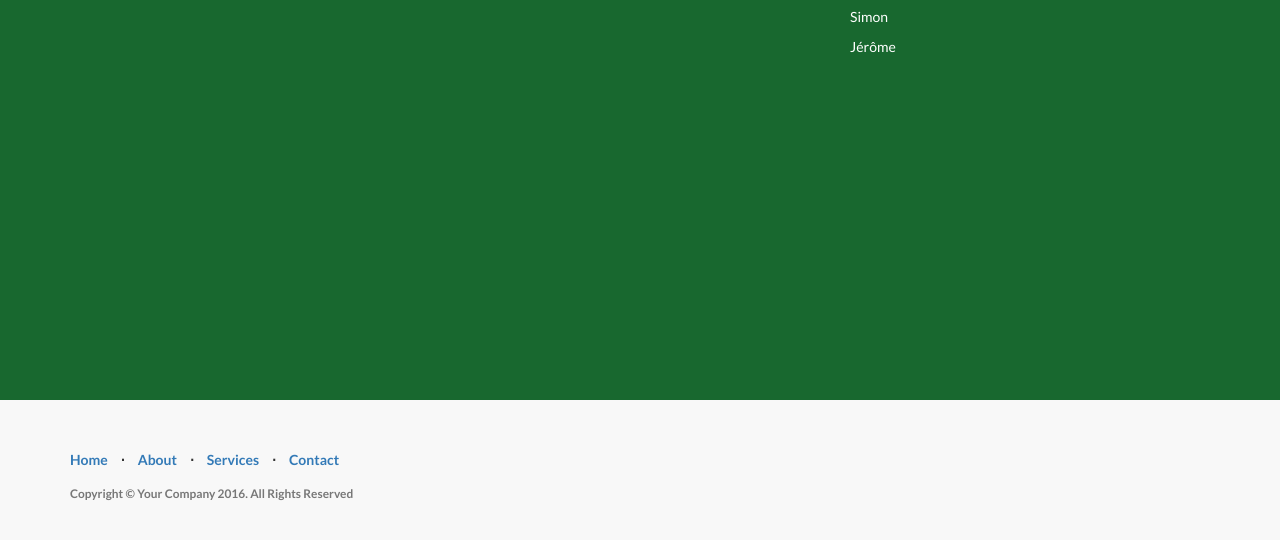
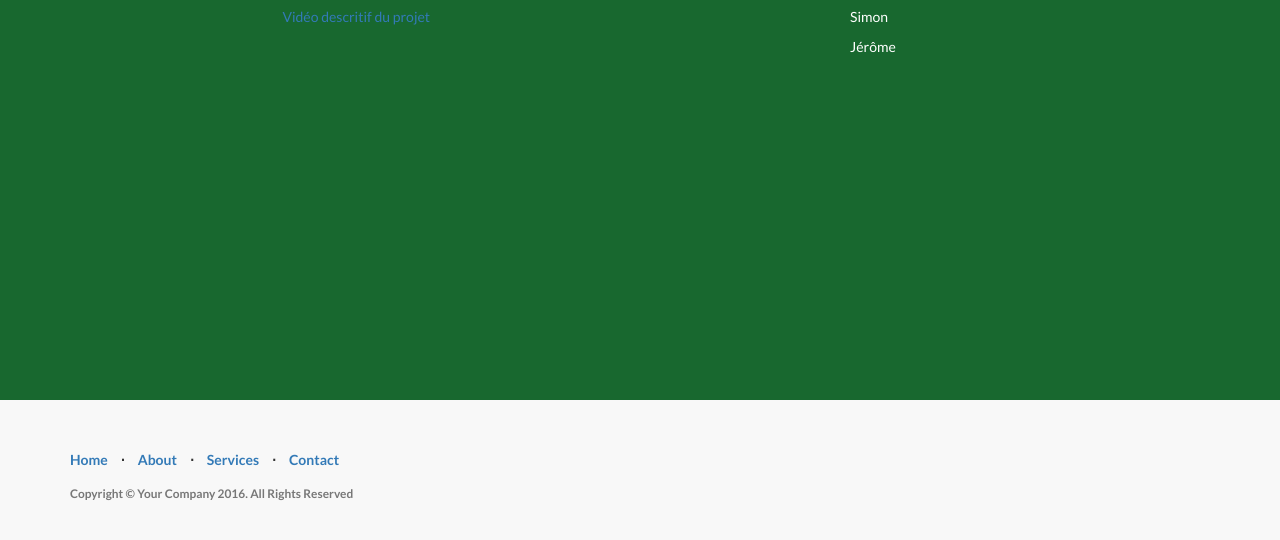
Before and after one commit to Simpleco/Simpl-co, a plain HTML site: page index.html in a window 1280 px wide. Shown: the part 2778-3318 px from the top of the page. Drawn offline with Linux system fonts and the light colour scheme.

Commit message:
ajout lien youtube

```diff
--- a/index.html
+++ b/index.html
@@ -219,6 +219,9 @@
                 <a href="http://www.questenligne.com/questionnaire/225748009/1/"> <p>Cliquez ici </p></a>
                 <p>pour acceder au questionnaire</p>
               </div>
+              <div class="videoy">
+                <a href="https://www.youtube.com/watch?v=qbx4R1Ntgfg&feature=youtu.be">Vidéo descritif du projet</a>
+              </div>
             </div>
           </div>
         </div>
```
